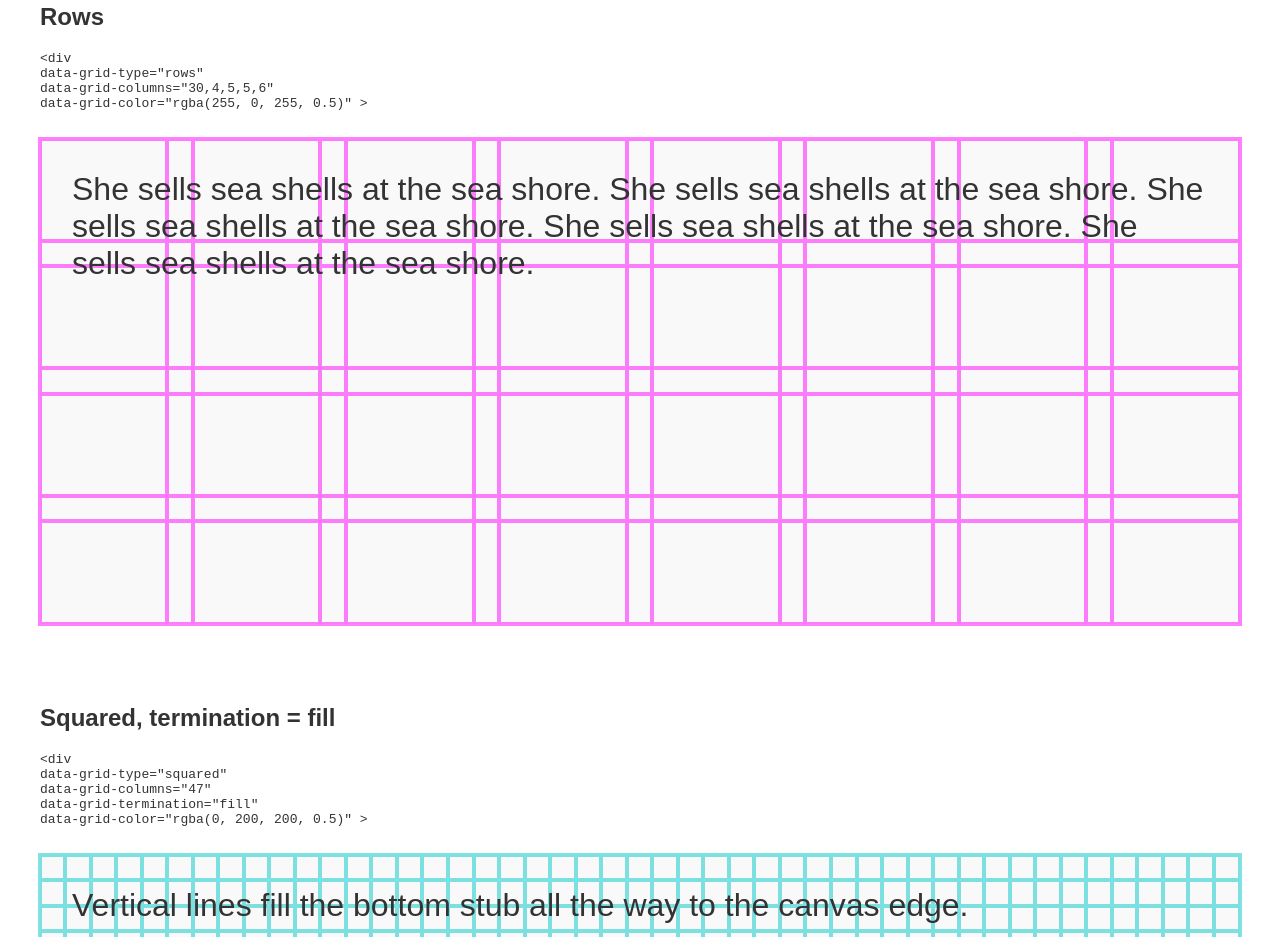
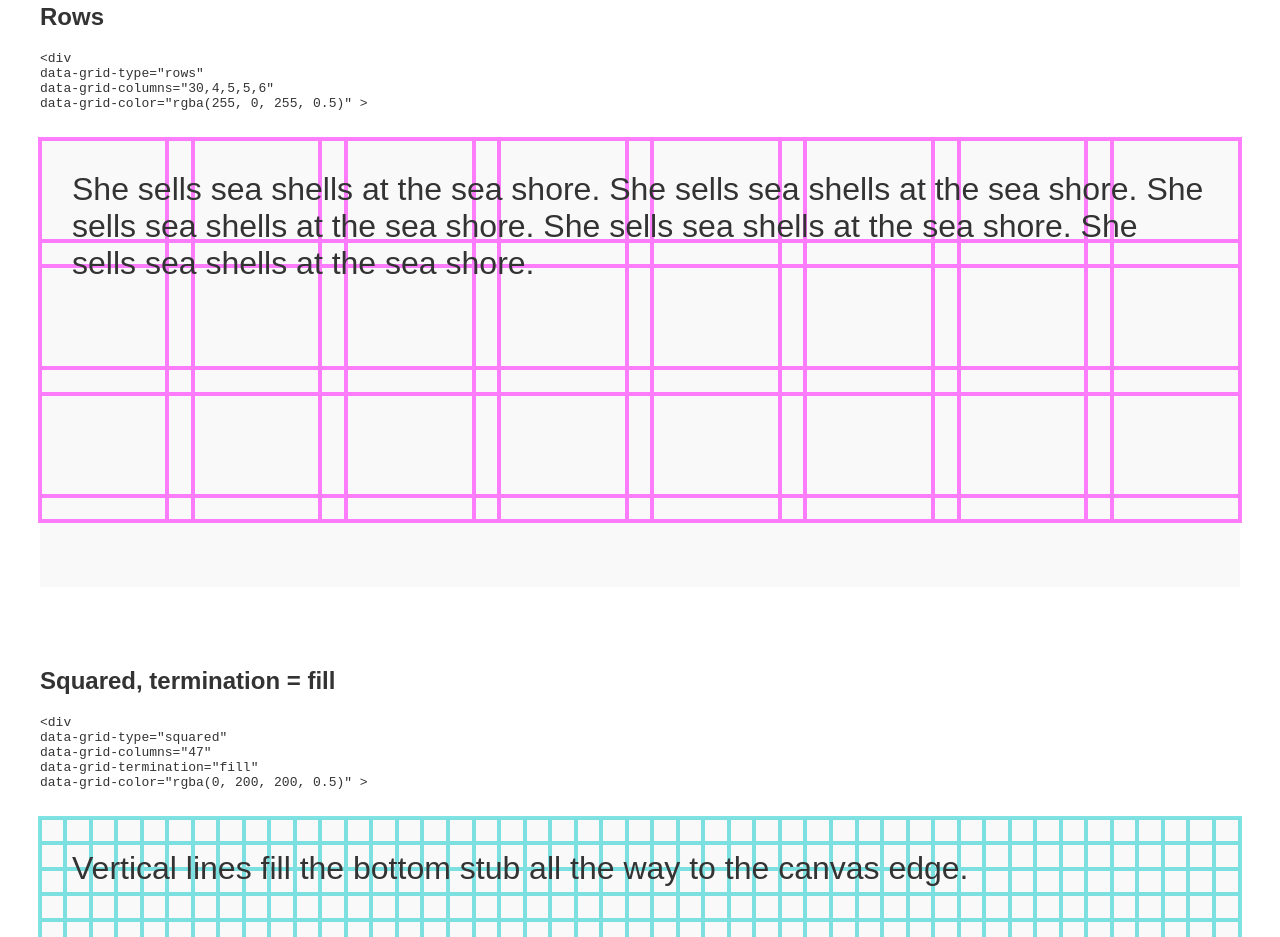
Before and after one commit to profitlich-ch/canvas-grid-lines, a website: page docs/index.html in a window 1280 px wide. Shown: the part 2167-3104 px from the top of the page. Drawn offline with Linux system fonts and the light colour scheme.

Commit message:
Bugfix example

```diff
--- a/docs/index.html
+++ b/docs/index.html
@@ -90,7 +90,6 @@ data-grid-color="rgba(255, 0, 255, 0.5)" &gt;
     <div
         class="grid-container"
         data-grid-type="rows"
-        data-grid-termination="extend"
         data-grid-columns="47,5,1,4,1"
         data-grid-color="rgba(255, 0, 255, 0.5)"
     >
```
